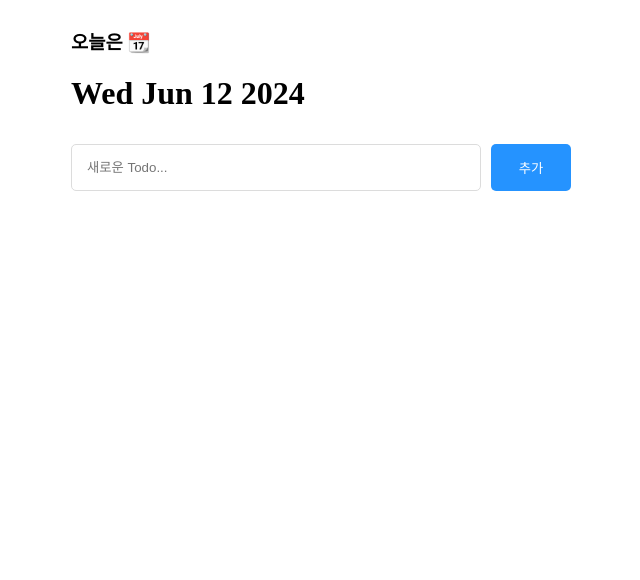
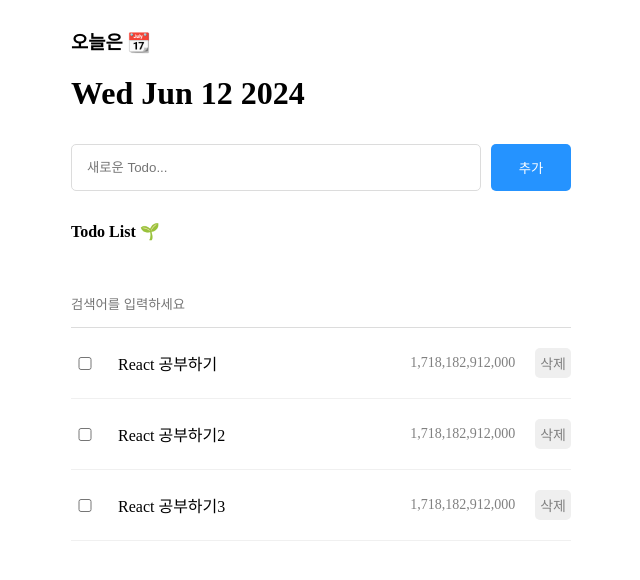
Before and after one commit to nicebyy/react-study, a React (Vite) app in the folder my-todo-list/: page / in a window 1280 px wide. Shown: the top 580 px of the page, without its empty margins (319-959 px from the left). Built offline with nearby package versions, Linux system fonts and the light colour scheme.

Commit message:
feat. todoList

```diff
--- a/my-todo-list/src/App.jsx
+++ b/my-todo-list/src/App.jsx
@@ -1,15 +1,32 @@
 import "./App.css";
 import Header from "./components/Header";
-import Editor from "./components/Editor"
+import Editor from "./components/Editor";
+import List from "./components/List";
+import { useState } from "react";
+import { todoData } from "./data/mockData";
+
+const mockData = [
+  todoData(false, "React 공부하기"),
+  todoData(false, "React 공부하기2"),
+  todoData(false, "React 공부하기3"),
+];
 
 const App = () => {
 
+  const [todoList, setTodoList] = useState(mockData);
+
+  const onCreate = (content) => {
+    const newTodoData = todoData(false, content);
+    setTodoList([newTodoData, ...todoList]);
+  };
+
   return (
     <div className="App">
-      <Header/>
-      <Editor/>
+      <Header />
+      <Editor onCreate={onCreate} />
+      <List todoList={todoList}/>
     </div>
   );
-}
+};
 
 export default App;
--- a/my-todo-list/src/components/Editor.jsx
+++ b/my-todo-list/src/components/Editor.jsx
@@ -1,14 +1,42 @@
+import { useRef, useState } from "react";
 import "./Editor.css";
 
-const Editor = () => {
+const Editor = ({ onCreate }) => {
+  const [content, setContent] = useState("");
+  const inputRef = useRef();
+
+  const onChange = (event) => {
+    setContent(event.target.value);
+  };
+
+  const onSubmit = () => {
+    if (content === "") {
+      inputRef.current.focus;
+    }else{
+      onCreate(content);
+      setContent("");
+    }
+  };
+
+  const onKeyDown = (event)=>{
+
+    if(event.keyCode === 13){
+      onSubmit();
+    }
+  }
 
   return (
     <div className="Editor">
-      <input placeholder="새로운 Todo..." />
-      <button>추가</button>
+      <input
+          placeholder="새로운 Todo..."
+          ref={inputRef}
+          onChange={onChange}
+          onKeyDown={onKeyDown}
+          value={content}
+      />
+      <button onClick={onSubmit}>추가</button>
     </div>
   );
-
 };
 
 export default Editor;
--- a/my-todo-list/src/components/List.jsx
+++ b/my-todo-list/src/components/List.jsx
@@ -0,0 +1,35 @@
+import { useState } from "react";
+import "./List.css";
+import TodoItem from "./TodoItem";
+
+const List = ({todoList}) => {
+
+    const [search,setSearch] = useState("");
+
+    const onChangeSearch = event => setSearch(event.target.value);
+
+    const filteredList = () =>{
+        return search === "" ? todoList :
+            todoList.filter(todo => todo.content.toLocaleLowerCase().includes(search.toLocaleLowerCase()));
+    }
+
+  return (
+    <div className="List">
+      <h4>Todo List 🌱</h4>
+      <input
+        placeholder="검색어를 입력하세요"
+        value={search}
+        onChange={onChangeSearch}
+      />
+      <div className="todos_wrapper">
+          {
+              filteredList().map(todo=>{
+                  return <TodoItem key={todo.id} {...todo}></TodoItem>;
+              })
+          }
+      </div>
+    </div>
+  );
+};
+
+export default List;
--- a/my-todo-list/src/components/TodoItem.jsx
+++ b/my-todo-list/src/components/TodoItem.jsx
@@ -0,0 +1,16 @@
+import "./TodoItem.css";
+
+const TodoItem = ({ id, isDone, content, date }) => {
+    return (
+        <div className="TodoItem">
+            <input readOnly checked={isDone} type="checkbox" />
+            <div className="content">{content}</div>
+            <div className="date">
+                {date.toLocaleString()}
+            </div>
+            <button>삭제</button>
+        </div>
+    );
+};
+
+export default TodoItem;
--- /dev/null
+++ b/my-todo-list/src/data/mockData.js
@@ -0,0 +1,14 @@
+
+let idSequance = 0;
+
+const todoData = (isDone,content) =>{
+
+    return {
+        id : ++idSequance,
+        isDone : isDone,
+        content : content,
+        date : new Date().getTime()
+    }
+}
+
+export { todoData, idSequance };
```
Also changed, not shown: my-todo-list/.eslintrc.cjs.
